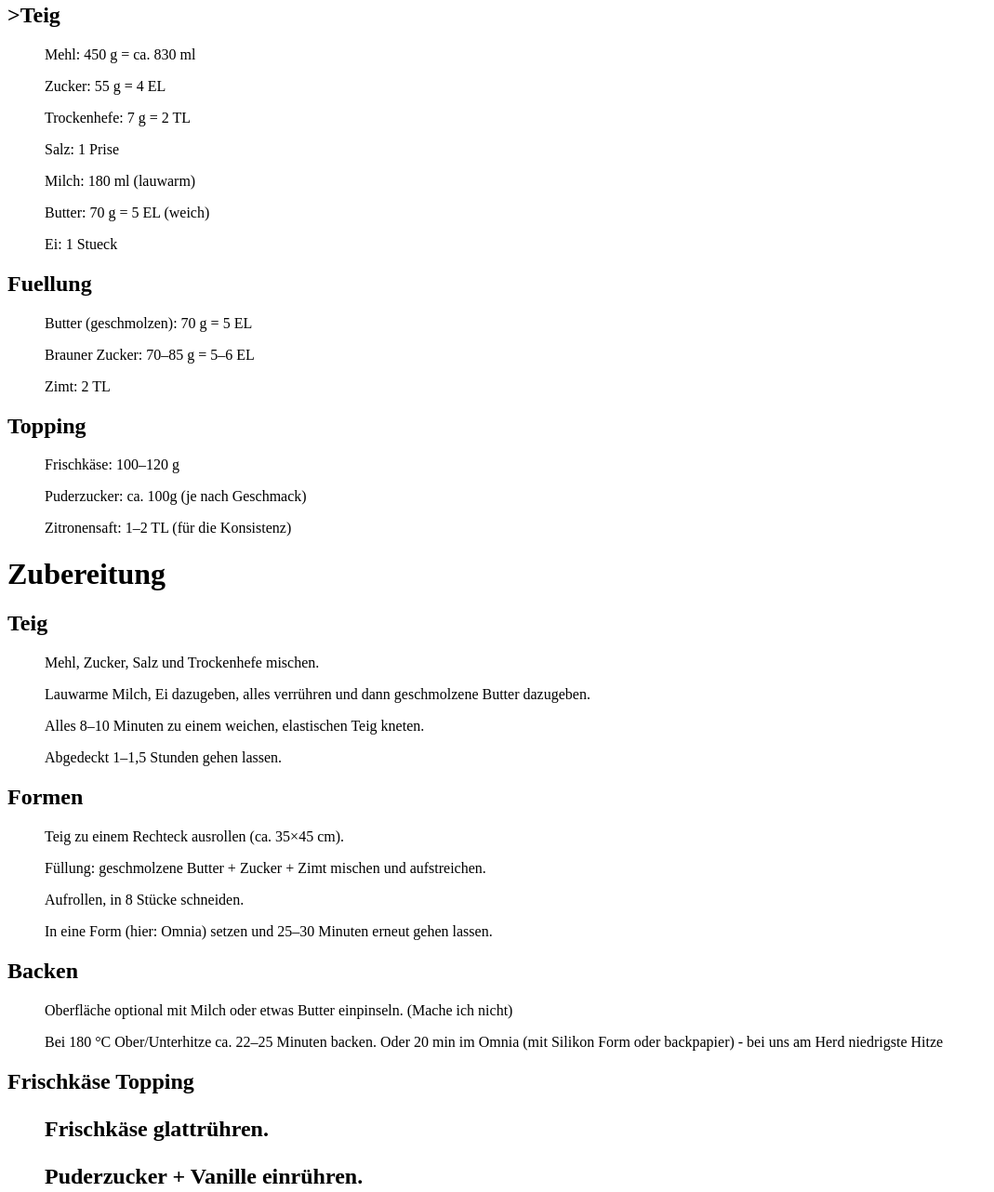
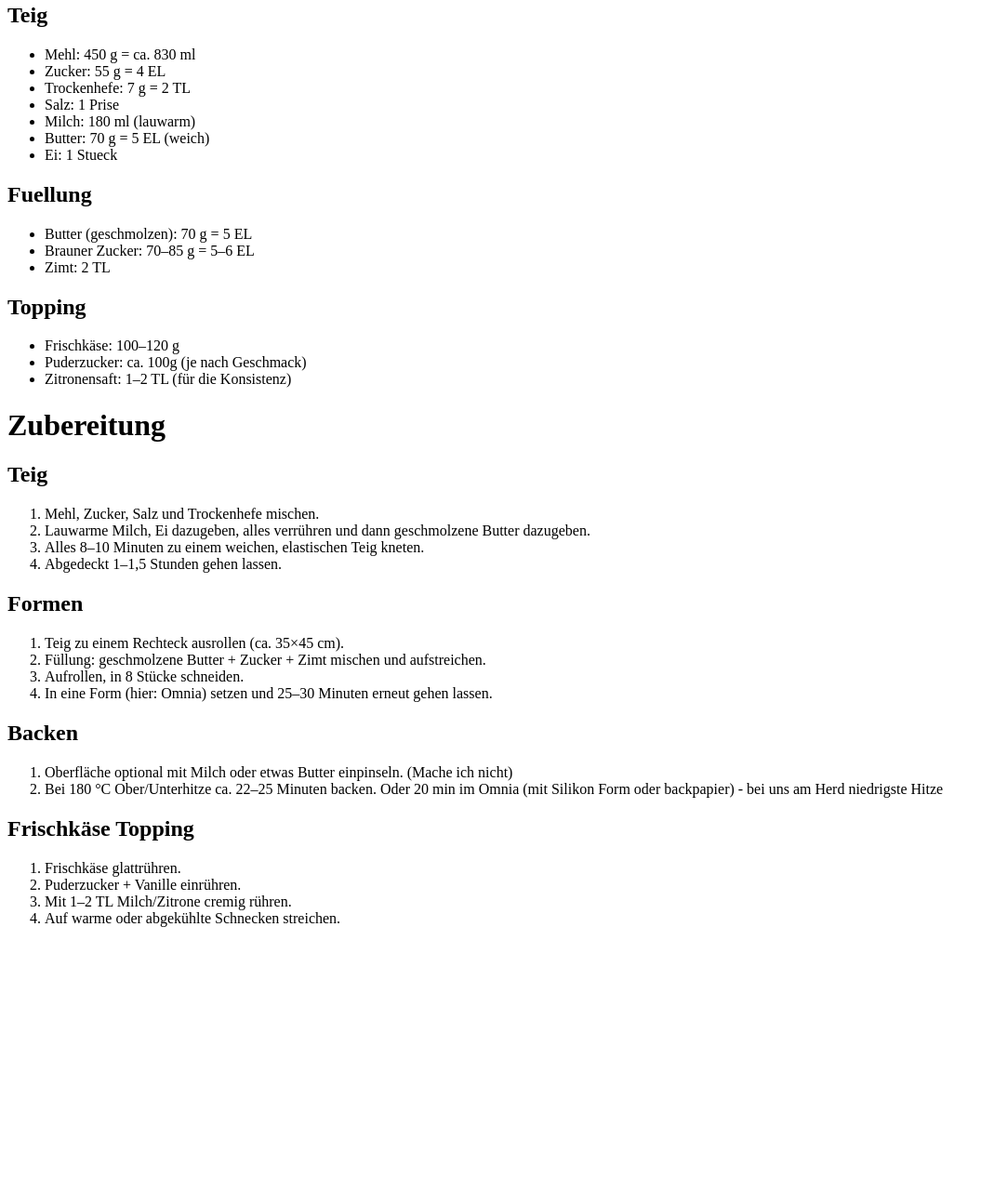
Before and after one commit to TimmyD710/Recipes, a plain HTML site: page recipes/zimtschnecken.html in a window 1280 px wide. Shown: the part 77-1359 px from the top of the page at 93% size, without its empty margins (0-1069 px from the left). After the commit the page ends 1090 px from the top, so only its background shows below. Drawn offline with Linux system fonts and the light colour scheme.

Commit message:
Adjust Markup and fix misspelling

```diff
--- a/recipes/zimtschnecken.html
+++ b/recipes/zimtschnecken.html
@@ -9,54 +9,68 @@
 
 <body>
     <h1>Zutaten</h1>
-    <h2>>Teig</h2>
+    <h2>Teig</h2>
     <p>
-        <ul>Mehl: 450 g = ca. 830 ml</ul>
-        <ul>Zucker: 55 g = 4 EL</ul>
-        <ul>Trockenhefe: 7 g = 2 TL</ul>
-        <ul>Salz: 1 Prise</ul>
-        <ul>Milch: 180 ml (lauwarm)</ul>
-        <ul>Butter: 70 g = 5 EL (weich)</ul>
-        <ul>Ei: 1 Stueck</ul>
+    <ul>
+        <li>Mehl: 450 g = ca. 830 ml</li>
+        <li>Zucker: 55 g = 4 EL</li>
+        <li>Trockenhefe: 7 g = 2 TL</li>
+        <li>Salz: 1 Prise</li>
+        <li>Milch: 180 ml (lauwarm)</li>
+        <li>Butter: 70 g = 5 EL (weich)</li>
+        <li>Ei: 1 Stueck</li>
+    </ul>
     </p>
     <h2>Fuellung</h2>
     <p>
-        <ul>Butter (geschmolzen): 70 g = 5 EL</ul>
-        <ul>Brauner Zucker: 70–85 g = 5–6 EL</ul>
-        <ul>Zimt: 2 TL</ul>
+    <ul>
+        <li>Butter (geschmolzen): 70 g = 5 EL</li>
+        <li>Brauner Zucker: 70–85 g = 5–6 EL</li>
+        <li>Zimt: 2 TL</li>
+    </ul>
     </p>
     <h2>Topping</h2>
     <p>
-        <ul>Frischkäse: 100–120 g</ul>
-        <ul>Puderzucker: ca. 100g (je nach Geschmack)</ul>
-        <ul>Zitronensaft: 1–2 TL (für die Konsistenz)</ul>
+    <ul>
+        <li>Frischkäse: 100–120 g</li>
+        <li>Puderzucker: ca. 100g (je nach Geschmack)</li>
+        <li>Zitronensaft: 1–2 TL (für die Konsistenz)</li>
+    </ul>
     </p>
     <h1>Zubereitung</h1>
     <h2>Teig</h2>
     <p>
-        <ol>Mehl, Zucker, Salz und Trockenhefe mischen.</ol>
-        <ol>Lauwarme Milch, Ei dazugeben, alles verrühren und dann geschmolzene  Butter dazugeben.</ol>
-        <ol>Alles 8–10 Minuten zu einem weichen, elastischen Teig kneten.</ol>
-        <ol>Abgedeckt 1–1,5 Stunden gehen lassen.</ol>
+    <ol>
+        <li>Mehl, Zucker, Salz und Trockenhefe mischen.</li>
+        <li>Lauwarme Milch, Ei dazugeben, alles verrühren und dann geschmolzene Butter dazugeben.</li>
+        <li>Alles 8–10 Minuten zu einem weichen, elastischen Teig kneten.</li>
+        <li>Abgedeckt 1–1,5 Stunden gehen lassen.</li>
+    </ol>
     </p>
-        <h2>Formen</h2>
+    <h2>Formen</h2>
     <p>
-        <ol>Teig zu einem Rechteck ausrollen (ca. 35×45 cm).</ol>
-        <ol>Füllung: geschmolzene Butter + Zucker + Zimt mischen und aufstreichen.</ol>
-        <ol>Aufrollen, in 8 Stücke schneiden.</ol>
-        <ol>In eine Form (hier: Omnia) setzen und 25–30 Minuten erneut gehen lassen.</ol>
+    <ol>
+        <li>Teig zu einem Rechteck ausrollen (ca. 35×45 cm).</li>
+        <li>Füllung: geschmolzene Butter + Zucker + Zimt mischen und aufstreichen.</li>
+        <li>Aufrollen, in 8 Stücke schneiden.</li>
+        <li>In eine Form (hier: Omnia) setzen und 25–30 Minuten erneut gehen lassen.</li>
+    </ol>
     </p>
-        <h2>Backen</h2>
+    <h2>Backen</h2>
     <p>
-        <ul>Oberfläche optional mit Milch oder etwas Butter einpinseln. (Mache ich nicht) </ul>
-        <ul>Bei 180 °C Ober/Unterhitze ca. 22–25 Minuten backen. Oder 20 min im Omnia (mit Silikon Form oder backpapier) - bei uns am Herd niedrigste Hitze </ul>
+    <ol>
+        <li>Oberfläche optional mit Milch oder etwas Butter einpinseln. (Mache ich nicht) </li>
+        <li>Bei 180 °C Ober/Unterhitze ca. 22–25 Minuten backen. Oder 20 min im Omnia (mit Silikon Form oder backpapier) - bei uns am Herd niedrigste Hitze </li>
+    </ol>
     </p>
-        <h2>Frischkäse Topping<h2>
+    <h2>Frischkäse Topping</h2>
     <p>
-        <ol>Frischkäse glattrühren.</ol>
-        <ol>Puderzucker + Vanille einrühren.</ol>
-        <ol>Mit 1–2 TL Milch/Zitrone cremig rühren.</ol>
-        <ol>Auf warme oder abgekühlte Schnecken streichen.</ol>
+    <ol>
+        <li>Frischkäse glattrühren.</li>
+        <li>Puderzucker + Vanille einrühren.</li>
+        <li>Mit 1–2 TL Milch/Zitrone cremig rühren.</li>
+        <li>Auf warme oder abgekühlte Schnecken streichen.</li>
+    </ol>
     </p>
 
 </body>
```
